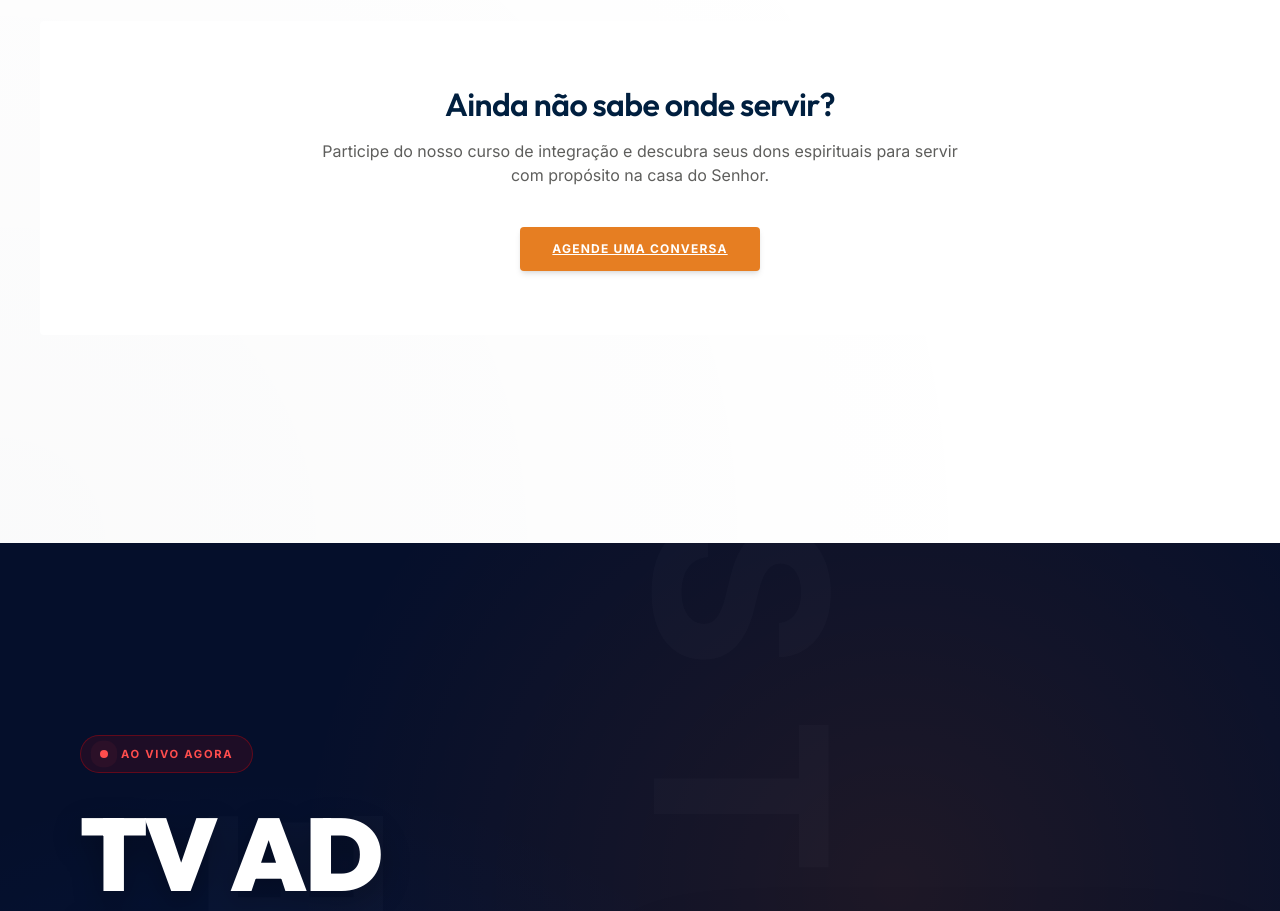
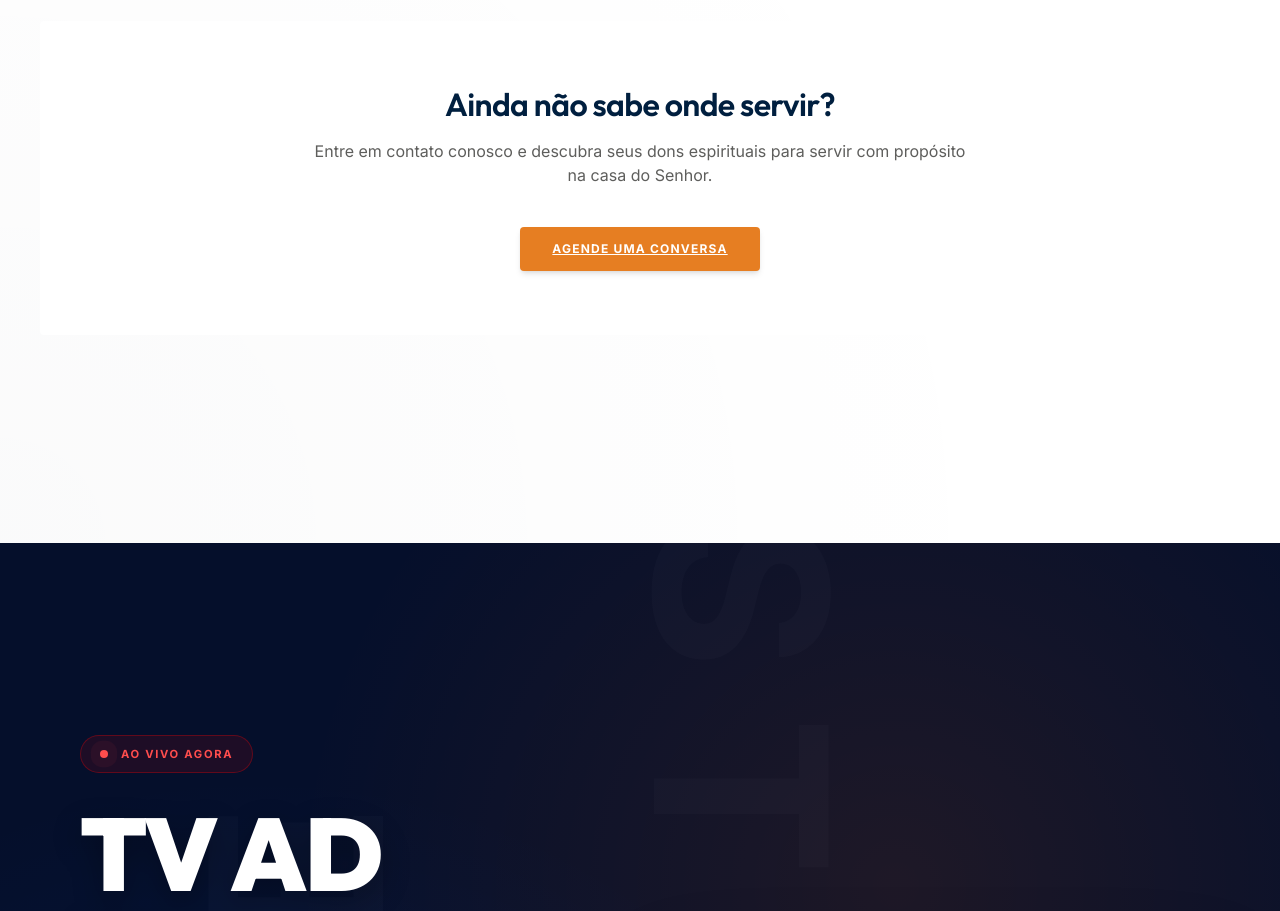
Before and after one commit to elevategerenciamento/Site-AD-Pirapora, a website built with Vite: page index.html in a window 1280 px wide. Shown: the part 5220-6131 px from the top of the page. Built offline with nearby package versions, Linux system fonts and the light colour scheme.

Commit message:
content: remove a mencao de curso de integracao na secao de ministerios

```diff
--- a/index.html
+++ b/index.html
@@ -439,7 +439,7 @@
       <div class="mt-section-gap py-16 bg-white border border-outline-variant/30 rounded-lg text-center px-margin-mobile reveal">
         <h3 class="font-headline-lg text-headline-lg-mobile md:text-headline-lg text-brand-navy mb-4">Ainda não sabe onde servir?</h3>
         <p class="font-body-lg text-secondary mb-10 max-w-2xl mx-auto">
-          Participe do nosso curso de integração e descubra seus dons espirituais para servir com propósito na casa do Senhor.
+          Entre em contato conosco e descubra seus dons espirituais para servir com propósito na casa do Senhor.
         </p>
         <div class="flex flex-col sm:flex-row gap-4 justify-center">
           <a href="https://wa.me/5538984379559?text=Gostaria%20de%20servir%20em%20um%20ministerio%20da%20igreja" target="_blank" class="bg-brand-orange text-white px-8 py-4 rounded-lg font-label-caps text-label-caps hover:brightness-110 active:scale-95 transition-all shadow-md inline-flex justify-center items-center">
```
